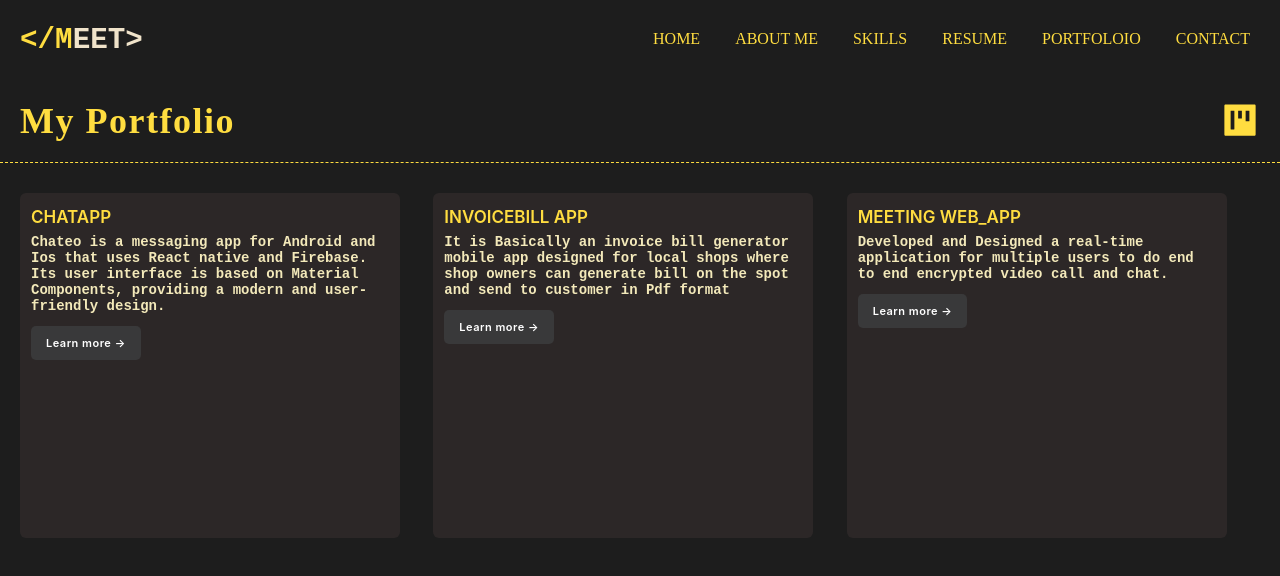
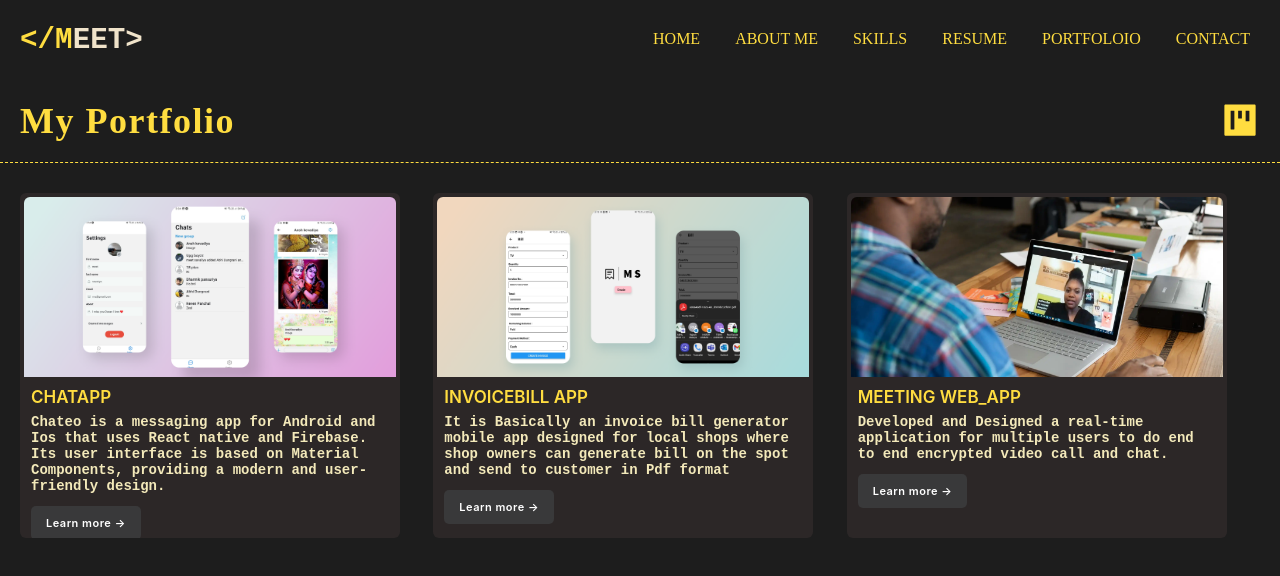
Before and after one commit to meet003/my-personal-portfolio-website, a React (Create React App) app: page /portfolio in a window 1280 px wide. Shown: the top 576 px of the page. Built offline with nearby package versions, Linux system fonts and the light colour scheme.

Commit message:
second commit

```diff
--- a/src/Containers/portfolio/index.jsx
+++ b/src/Containers/portfolio/index.jsx
@@ -18,7 +18,7 @@ const Portfolio = () => {
                     portfolioData.map((item) => (
                         <div className='card__main'>
                             <div class="card-image">
-                                <image src={item.Image} alt="project image" />
+                                <img src={item.Image} alt="project image" />
                             </div>
                             <div class="category"> {item.projectName} </div>
                             <div class="heading"> {item.projectTitle}
--- a/src/Containers/skills/index.jsx
+++ b/src/Containers/skills/index.jsx
@@ -16,7 +16,7 @@ const Skills = () => {
                     skillData.map((item) => (
                         <div class="card">
                             <div class="card2">
-                                <image src={item.logo} alt="project " class="center" />
+                                <img src={item.logo} alt="project " class="center" />
                                 <h3>{item.skillName}</h3>
                             </div>
                         </div>
```
